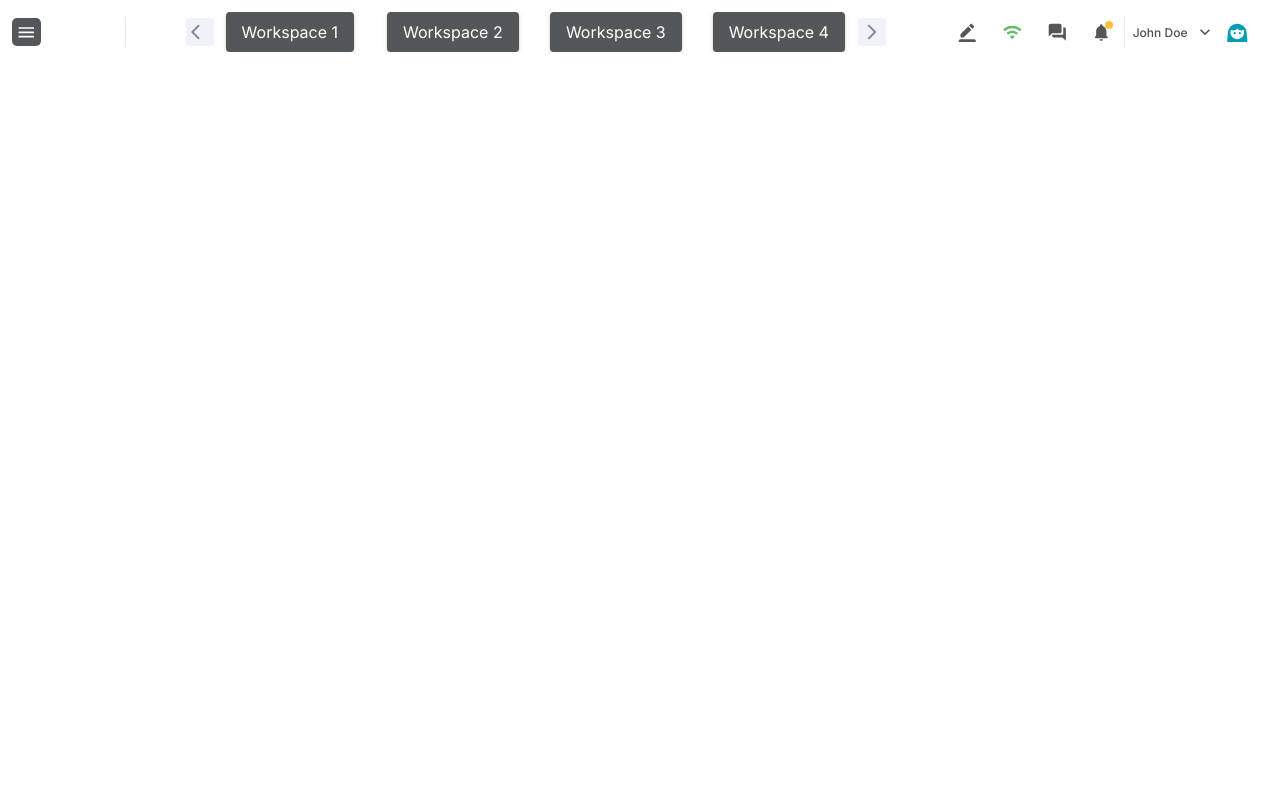
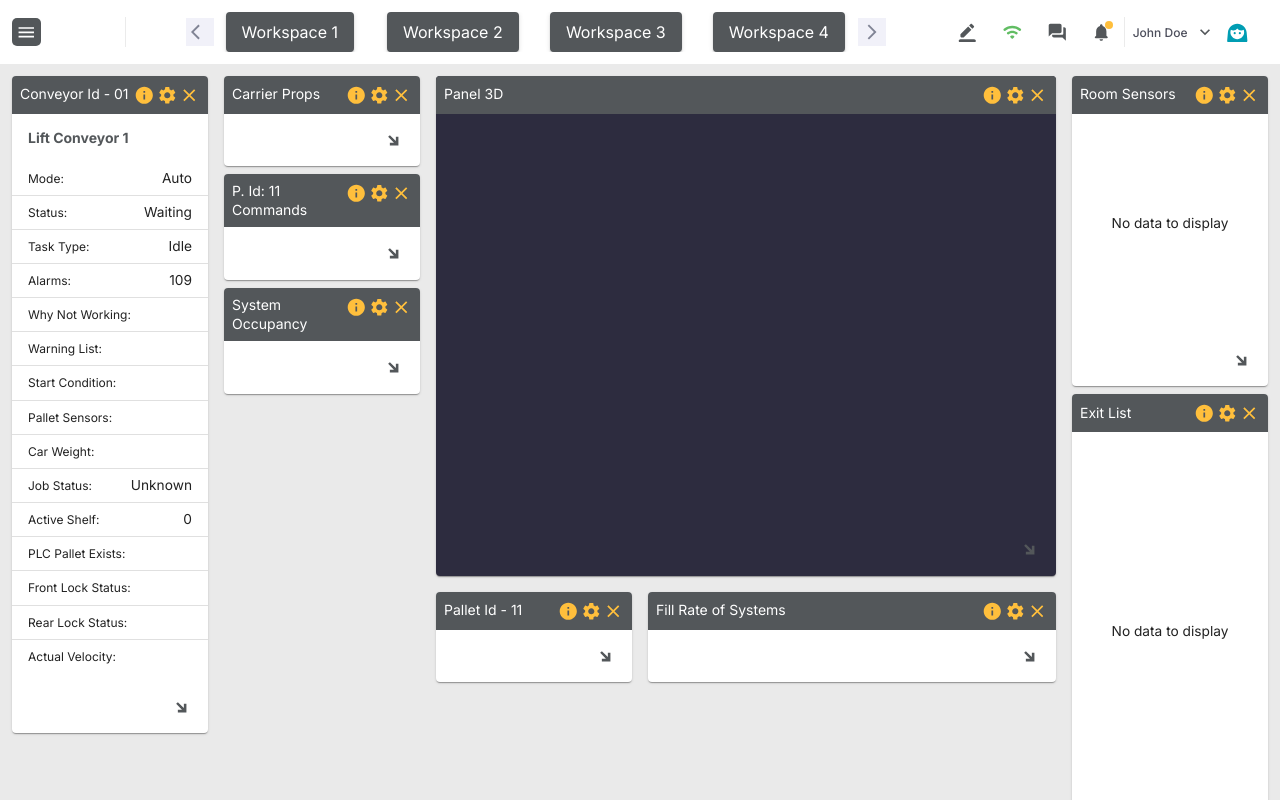
Before and after one commit to zihad0292/figma-to-react, a React (Create React App) app: page / in a window 1280 px wide. Shown: the top 800 px of the page. Built offline with nearby package versions, Linux system fonts and the light colour scheme.

Commit message:
Extract out page content into separate component, create CustomCard component for reuse in layout

```diff
--- /dev/null
+++ b/src/Views/PageContent/ConveyorId01.js
@@ -0,0 +1,90 @@
+import React from "react";
+
+import ListSubheader from "@mui/material/ListSubheader";
+import List from "@mui/material/List";
+import ListItemButton from "@mui/material/ListItemButton";
+import ListItemText from "@mui/material/ListItemText";
+import Divider from "@mui/material/Divider";
+
+function ConveyorId01() {
+  return (
+    <List
+      aria-labelledby="nested-list-subheader"
+      subheader={
+        <ListSubheader component="div" id="nested-list-subheader">
+          Lift Conveyor 1
+        </ListSubheader>
+      }
+      sx={{
+        "& .MuiListSubheader-root": {
+          fontSize: "14px",
+          fontWeight: "700!important",
+          color: "#53575A!important",
+        },
+      }}
+      dense
+    >
+      <ListItemButton>
+        <ListItemText primary="Mode:" /> Auto
+      </ListItemButton>
+      <Divider />
+      <ListItemButton>
+        <ListItemText primary="Status:" /> Waiting
+      </ListItemButton>
+      <Divider />
+      <ListItemButton>
+        <ListItemText primary="Task Type:" /> Idle
+      </ListItemButton>
+      <Divider />
+      <ListItemButton>
+        <ListItemText primary="Alarms:" /> 109
+      </ListItemButton>
+      <Divider />
+      <ListItemButton>
+        <ListItemText primary="Why Not Working:" />
+      </ListItemButton>
+      <Divider />
+      <ListItemButton>
+        <ListItemText primary="Warning List:" />
+      </ListItemButton>
+      <Divider />
+      <ListItemButton>
+        <ListItemText primary="Start Condition:" />
+      </ListItemButton>
+      <Divider />
+      <ListItemButton>
+        <ListItemText primary="Pallet Sensors:" />
+      </ListItemButton>
+      <Divider />
+      <ListItemButton>
+        <ListItemText primary="Car Weight:" />
+      </ListItemButton>
+      <Divider />
+      <ListItemButton>
+        <ListItemText primary="Job Status:" /> Unknown
+      </ListItemButton>
+      <Divider />
+      <ListItemButton>
+        <ListItemText primary="Active Shelf:" /> 0
+      </ListItemButton>
+      <Divider />
+      <ListItemButton>
+        <ListItemText primary="PLC Pallet Exists:" />
+      </ListItemButton>
+      <Divider />
+      <ListItemButton>
+        <ListItemText primary="Front Lock Status:" />
+      </ListItemButton>
+      <Divider />
+      <ListItemButton>
+        <ListItemText primary="Rear Lock Status:" />
+      </ListItemButton>
+      <Divider />
+      <ListItemButton>
+        <ListItemText primary="Actual Velocity:" />
+      </ListItemButton>
+    </List>
+  );
+}
+
+export default ConveyorId01;
--- /dev/null
+++ b/src/Views/PageContent/PageContent.js
@@ -0,0 +1,92 @@
+import React from "react";
+
+// MUI components
+import { Grid } from "@mui/material";
+
+// Core components
+import CustomCard from "../../components/CustomCard/CustomCard";
+
+// Sub components
+import ConveyorId01 from "./ConveyorId01";
+
+function PageContent() {
+  return (
+    <Grid container spacing={2}>
+      <Grid item xs={2}>
+        <CustomCard title="Conveyor Id - 01">
+          <ConveyorId01 />
+        </CustomCard>
+      </Grid>
+      <Grid item xs={2}>
+        <CustomCard title="Carrier Props" />
+        <CustomCard title="P. Id: 11 Commands" sx={{ mt: 1 }} />
+        <CustomCard title="System Occupancy" sx={{ mt: 1 }} />
+      </Grid>
+      <Grid item xs={6}>
+        <Grid container spacing={2}>
+          <Grid item xs={12}>
+            <CustomCard
+              title="Panel 3D"
+              expandIconColor="#fff"
+              sx={{
+                minHeight: { xs: "300px", sm: "350px", md: "500px" },
+                background: "#2D2C3F",
+              }}
+            />
+          </Grid>
+          <Grid item xs={4}>
+            <CustomCard title="Pallet Id - 11" />
+          </Grid>
+          <Grid item xs={8}>
+            <CustomCard title="Fill Rate of Systems" />
+          </Grid>
+        </Grid>
+      </Grid>
+      <Grid item xs={2}>
+        <CustomCard
+          title="Room Sensors"
+          sx={{
+            "& .MuiCardContent-root": {
+              display: "flex",
+              minHeight: "220px",
+              justifyContent: "center",
+              alignItems: "center",
+            },
+          }}
+        >
+          No data to display
+        </CustomCard>
+        <CustomCard
+          title="Exit List"
+          sx={{
+            mt: 1,
+            "& .MuiCardContent-root": {
+              display: "flex",
+              minHeight: "400px",
+              justifyContent: "center",
+              alignItems: "center",
+            },
+          }}
+        >
+          No data to display
+        </CustomCard>
+        <CustomCard
+          title="Alarms"
+          sx={{
+            mt: 1,
+            "& .MuiCardContent-root": {
+              display: "flex",
+              minHeight: "220px",
+              justifyContent: "center",
+              alignItems: "center",
+            },
+          }}
+        >
+          No data to display
+        </CustomCard>
+      </Grid>
+    </Grid>
+  );
+}
+
+export default PageContent;
--- /dev/null
+++ b/src/components/CustomCard/CustomCard.js
@@ -0,0 +1,100 @@
+import * as React from "react";
+
+// Mui components
+import { styled } from "@mui/material/styles";
+import Card from "@mui/material/Card";
+import CardHeader from "@mui/material/CardHeader";
+import CardContent from "@mui/material/CardContent";
+import CardActions from "@mui/material/CardActions";
+import IconButton from "@mui/material/IconButton";
+import Typography from "@mui/material/Typography";
+import Box from "@mui/material/Box";
+
+// Mui icons
+import TransitEnterexitIcon from "@mui/icons-material/TransitEnterexit";
+import InfoIcon from "@mui/icons-material/Info";
+import SettingsIcon from "@mui/icons-material/Settings";
+import CloseIcon from "@mui/icons-material/Close";
+
+const ExpandMore = styled(props => {
+  const { expand, ...other } = props;
+  return <IconButton {...other} />;
+})(({ theme, expand }) => ({
+  transform: !expand ? "rotate(-90deg)" : "rotate(180deg)",
+  marginLeft: "auto",
+  transition: theme.transitions.create("transform", {
+    duration: theme.transitions.duration.shortest,
+  }),
+}));
+
+export default function CustomCard({
+  sx = [],
+  title,
+  expandIconColor,
+  children,
+}) {
+  const [expanded, setExpanded] = React.useState(false);
+
+  const handleExpandClick = () => {
+    setExpanded(!expanded);
+  };
+
+  return (
+    <Card
+      sx={[
+        {
+          width: "auto",
+          display: "flex",
+          flexDirection: "column",
+        },
+        ...(Array.isArray(sx) ? sx : [sx]),
+      ]}
+    >
+      <CardHeader
+        action={
+          <Box
+            sx={{
+              "& .MuiIconButton-root": {
+                padding: "0",
+                marginLeft: "2px",
+              },
+            }}
+          >
+            <IconButton aria-label="info">
+              <InfoIcon color="orange" />
+            </IconButton>
+            <IconButton aria-label="settings">
+              <SettingsIcon color="orange" />
+            </IconButton>
+            <IconButton aria-label="close">
+              <CloseIcon color="orange" />
+            </IconButton>
+          </Box>
+        }
+        title={title}
+        sx={{
+          background: "#53575A",
+          padding: 1,
+          "& .MuiCardHeader-action": {
+            margin: 0,
+          },
+        }}
+        titleTypographyProps={{
+          color: "#fff",
+          fontSize: "14px",
+        }}
+      />
+      <CardContent sx={{ padding: 0 }}>{children}</CardContent>
+      <CardActions disableSpacing sx={{ marginTop: "auto" }}>
+        <ExpandMore
+          expand={expanded}
+          onClick={handleExpandClick}
+          aria-expanded={expanded}
+          aria-label="show more"
+        >
+          <TransitEnterexitIcon color={expandIconColor} />
+        </ExpandMore>
+      </CardActions>
+    </Card>
+  );
+}
--- a/src/layouts/WorkSpaceLayout.js
+++ b/src/layouts/WorkSpaceLayout.js
@@ -1,7 +1,6 @@
 import React, { useState } from "react";
 
-// MUI components
-import { Grid } from "@mui/material";
+import { Box } from "@mui/material";
 
 // MUI icons
 import {
@@ -17,6 +16,9 @@ import {
 // Sub components
 import Header from "../components/Header/Header";
 import Sidebar from "../components/Sidebar/Sidebar";
+
+// View
+import PageContent from "../Views/PageContent/PageContent";
 
 const WorkSpaceLayout = () => {
   const [drawerOpen, setDrawerOpen] = useState(false);
@@ -80,36 +82,19 @@ const WorkSpaceLayout = () => {
   ];
 
   return (
-    <div>
+    <div style={{ background: "#EAEAEA" }}>
+      {/* Left Sidebar */}
       <Sidebar
         drawerOpen={drawerOpen}
         handleDrawerClose={handleDrawerClose}
         menuItems={menuItems}
       />
+      {/* Header and navigation */}
       <Header handleDrawerOpen={handleDrawerOpen} />
-
-      <Grid container spacing={2}>
-        <Grid item xs={2}>
-          {/* Content for grid item 1 */}
-        </Grid>
-        <Grid item xs={2}>
-          {/* Content for grid item 2 */}
-        </Grid>
-        <Grid item xs={2}>
-          {/* Content for grid item 3 */}
-        </Grid>
-        <Grid item xs={2}>
-          {/* Content for grid item 4 */}
-        </Grid>
-        <Grid item xs={2}>
-          {/* Content for grid item 5 */}
-        </Grid>
-        <Grid item xs={2}>
-          {/* Content for grid item 6 */}
-        </Grid>
-      </Grid>
-
-      {/* Add other main component content as needed */}
+      {/* Page content */}
+      <Box p={1.5}>
+        <PageContent />
+      </Box>
     </div>
   );
 };
```
